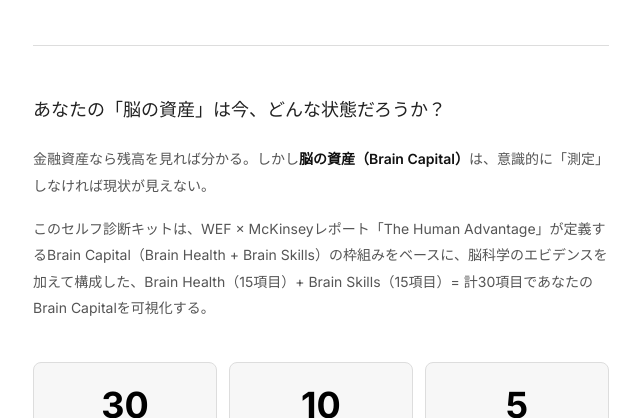
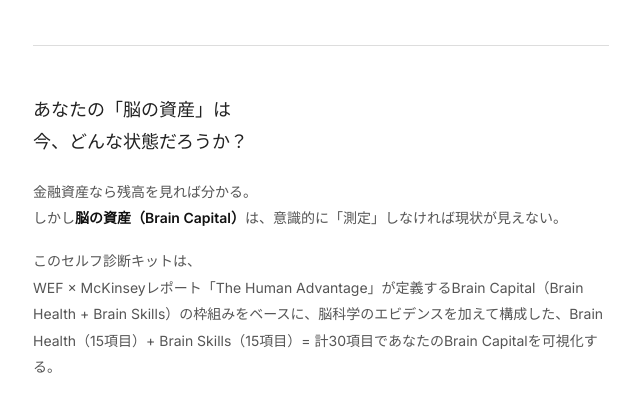
Before and after one commit to satoshimuc/braincapital_app2, a plain HTML site: page index.html in a window 1280 px wide. Shown: the part 354-772 px from the top of the page, without its empty margins (319-959 px from the left). Drawn offline with nearby package versions, Linux system fonts and the light colour scheme; a script that the page names is missing.

Commit message:
Update index.html

```diff
--- a/index.html
+++ b/index.html
@@ -33,13 +33,13 @@
 
       <div class="landing-body">
         <p class="lead-text">
-          あなたの「脳の資産」は今、どんな状態だろうか？
+          あなたの「脳の資産」は<br/>今、どんな状態だろうか？
         </p>
         <p class="body-text">
-          金融資産なら残高を見れば分かる。しかし<strong>脳の資産（Brain Capital）</strong>は、意識的に「測定」しなければ現状が見えない。
+          金融資産なら残高を見れば分かる。<br/>しかし<strong>脳の資産（Brain Capital）</strong>は、意識的に「測定」しなければ現状が見えない。
         </p>
         <p class="body-text">
-          このセルフ診断キットは、WEF × McKinseyレポート「The Human Advantage」が定義するBrain Capital（Brain Health + Brain Skills）の枠組みをベースに、脳科学のエビデンスを加えて構成した、Brain Health（15項目）+ Brain Skills（15項目）= 計30項目であなたのBrain Capitalを可視化する。
+          このセルフ診断キットは、<br/>WEF × McKinseyレポート「The Human Advantage」が定義するBrain Capital（Brain Health + Brain Skills）の枠組みをベースに、脳科学のエビデンスを加えて構成した、Brain Health（15項目）+ Brain Skills（15項目）= 計30項目であなたのBrain Capitalを可視化する。
         </p>
 
         <div class="info-grid">
```
